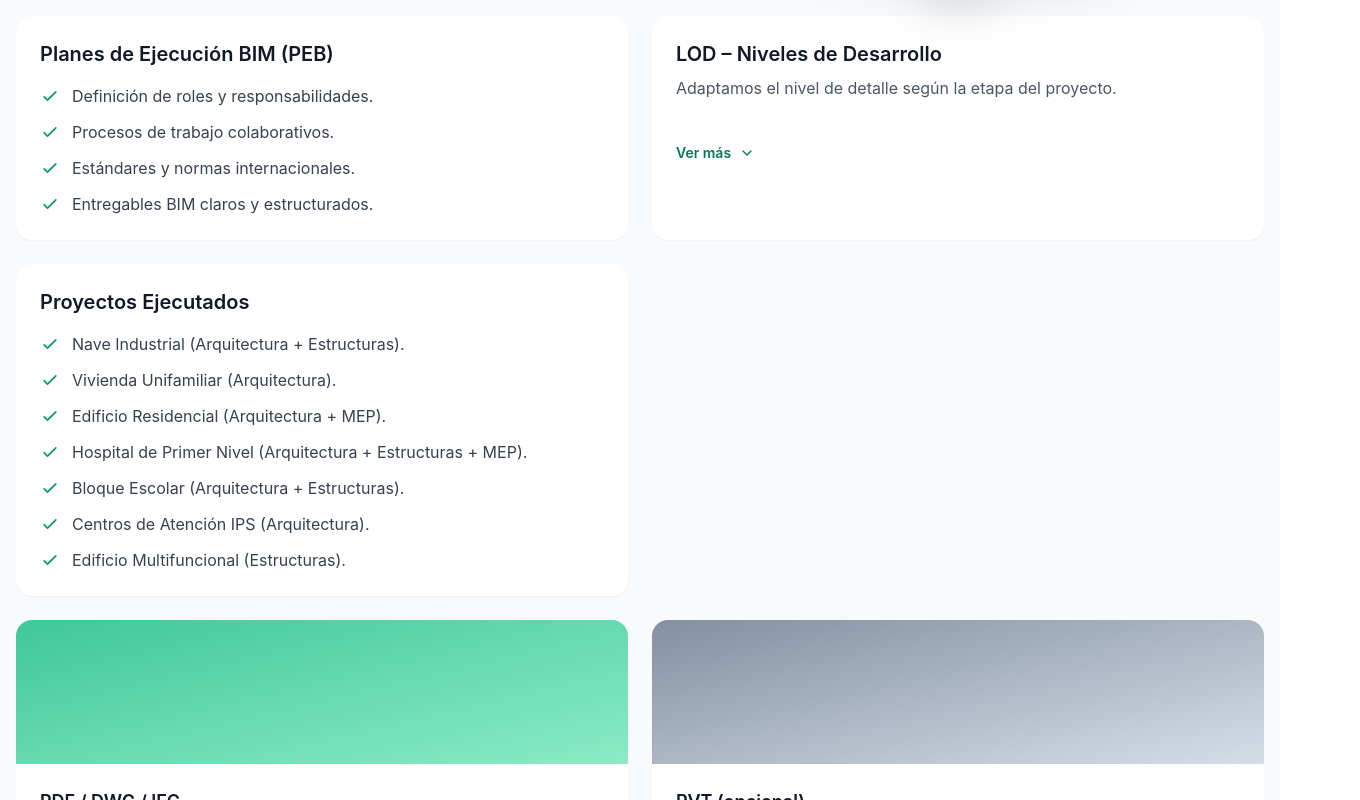
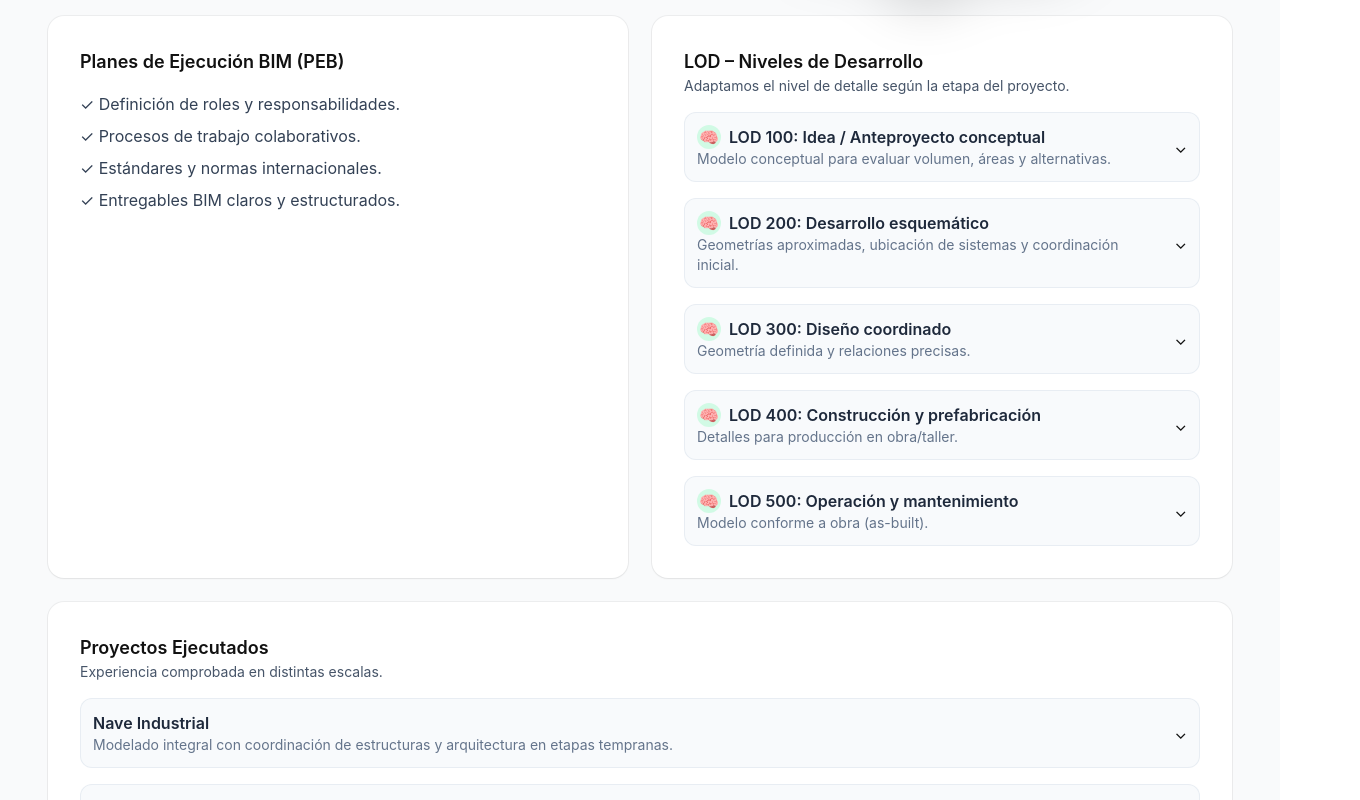
Before and after one commit to CivilesPro/pagina-principal, a React (Vite) app: page /modelado-bim in a window 1280 px wide. Shown: the part 1040-1840 px from the top of the page, 1360 px wide, since content can reach past the window. Built offline with nearby package versions, Linux system fonts and the light colour scheme.

Commit message:
Refactor BIM service layout with new collapsible sections

```diff
--- a/src/components/BimServiceCard.jsx
+++ b/src/components/BimServiceCard.jsx
@@ -6,24 +6,22 @@ export default function BimServiceCard({
   subtitle = "Desarrollamos tus proyectos bajo protocolos BIM para mayor eficiencia y coordinación.",
   phone = "+57 312 743 7848",
   wa = "https://wa.me/573127437848",
+  children,
 }) {
   const base = import.meta.env.BASE_URL;
 
   return (
-    // 1) El rectángulo permite desbordes y tiene las esquinas redondeadas
+    <section className="mx-auto max-w-7xl px-4 sm:px-6 lg:px-8">
+      {/* HERO VERDE */}
       <article className="relative overflow-visible rounded-3xl text-white">
-      {/* Fondo 1: gradiente */}
         <div className="absolute inset-0 rounded-3xl bg-gradient-to-r from-emerald-900 to-emerald-700" />
-      {/* Fondo 2: textura */}
         <div
           aria-hidden
           className="absolute inset-0 rounded-3xl bg-cover bg-center opacity-50 mix-blend-overlay"
           style={{ backgroundImage: `url(${base}bgverde.png)` }}
         />
-      {/* Brillo decorativo */}
         <div className="pointer-events-none absolute -right-24 -top-24 h-64 w-64 rounded-full bg-white/10 blur-3xl" />
 
-      {/* 2) Contenido. OJO: reservamos espacio a la derecha para la imagen absoluta */}
         <div className="relative p-8 md:p-12 md:pr-[360px]">
           <div className="flex items-center gap-2">
             <h2 className="whitespace-pre-line text-5xl md:text-6xl font-extrabold leading-none">
@@ -47,7 +45,6 @@ export default function BimServiceCard({
           </div>
         </div>
 
-      {/* 3) Ilustración ABSOLUTA que se sale del rectángulo */}
         <div className="pointer-events-none absolute hidden md:block -right-1 bottom-0 translate-y-6 z-10">
           <img
             src={`${base}bim-edificio.png`}
@@ -56,5 +53,11 @@ export default function BimServiceCard({
           />
         </div>
       </article>
+
+      {/* CONTENIDO INFERIOR (tarjetas blancas) */}
+      <div className="mt-10 grid gap-6 lg:grid-cols-2">
+        {children /* Aquí inyectaremos PEB, LOD y Proyectos como tarjetas */}
+      </div>
+    </section>
   );
 }
--- a/src/components/bim/LODList.jsx
+++ b/src/components/bim/LODList.jsx
@@ -1,15 +1,33 @@
-import CollapseItem from '../ui/CollapseItem';
-import ImageCarousel from '../ui/ImageCarousel';
 import { lodItems } from '../../data/BimDeepSections';
+import { useState } from 'react';
 
 const WHATS_NUMBER = '573127437848';
-const mkWhatsapp = (msg) => `https://wa.me/${WHATS_NUMBER}?text=${encodeURIComponent(msg)}`;
+const mkWsp = (msg) => `https://wa.me/${WHATS_NUMBER}?text=${encodeURIComponent(msg)}`;
+
+function Collapse({ title, subtitle, children }) {
+  const [open, setOpen] = useState(false);
+  return (
+    <div className="rounded-xl border border-slate-200/70 bg-slate-50">
+      <button
+        onClick={() => setOpen((o) => !o)}
+        className="w-full flex items-center justify-between gap-4 py-3 px-3"
+      >
+        <div className="text-left">
+          <div className="text-slate-800 font-semibold">{title}</div>
+          {subtitle && <div className="text-slate-500 text-sm">{subtitle}</div>}
+        </div>
+        <span className={`transition-transform ${open ? 'rotate-180' : ''}`}>⌄</span>
+      </button>
+      {open && <div className="px-3 pb-3">{children}</div>}
+    </div>
+  );
+}
 
 export default function LODList() {
   return (
     <div className="space-y-4">
       {lodItems.map((item) => (
-        <CollapseItem
+        <Collapse
           key={item.id}
           title={
             <span>
@@ -18,14 +36,12 @@ export default function LODList() {
             </span>
           }
           subtitle={item.short}
-          defaultOpen={false}
-          level="main"
         >
           <div className="grid grid-cols-1 lg:grid-cols-12 gap-6 lg:gap-8">
             <div className="lg:col-span-7">
               <p className="text-slate-600 text-sm md:text-base leading-6">{item.desc}</p>
               <a
-                href={mkWhatsapp(item.whatsMsg)}
+                href={mkWsp(item.whatsMsg)}
                 target="_blank"
                 rel="noopener noreferrer"
                 className="mt-3 inline-block text-xs text-slate-500 underline underline-offset-4 hover:text-slate-700"
@@ -34,10 +50,16 @@ export default function LODList() {
               </a>
             </div>
             <div className="lg:col-span-5">
-              <ImageCarousel images={item.images} />
+              <div className="relative aspect-video rounded-xl overflow-hidden bg-slate-100">
+                <img
+                  src={item.images?.[0]}
+                  alt="Visualización LOD"
+                  className="w-full h-full object-cover"
+                />
+              </div>
             </div>
           </div>
-        </CollapseItem>
+        </Collapse>
       ))}
     </div>
   );
--- a/src/components/bim/ProjectsList.jsx
+++ b/src/components/bim/ProjectsList.jsx
@@ -1,12 +1,28 @@
+import { executedProjects } from '../../data/BimDeepSections';
 import { useState } from 'react';
-import CollapseItem from '../ui/CollapseItem';
-import ImageFrame from '../ui/ImageFrame';
-import { executedProjects } from '../../data/BimDeepSections';
 
-function Chip({ active, children, onClick }) {
+function Collapse({ title, subtitle, children }) {
+  const [open, setOpen] = useState(false);
+  return (
+    <div className="rounded-xl border border-slate-200/70 bg-slate-50">
+      <button
+        onClick={() => setOpen((o) => !o)}
+        className="w-full flex items-center justify-between gap-4 py-3 px-3"
+      >
+        <div className="text-left">
+          <div className="text-slate-800 font-semibold">{title}</div>
+          {subtitle && <div className="text-slate-500 text-sm">{subtitle}</div>}
+        </div>
+        <span className={`transition-transform ${open ? 'rotate-180' : ''}`}>⌄</span>
+      </button>
+      {open && <div className="px-3 pb-3">{children}</div>}
+    </div>
+  );
+}
+
+function Chip({ active, onClick, children }) {
   return (
     <button
-      type="button"
       onClick={onClick}
       className={`px-2 py-1 rounded-full border text-xs ${active ? 'bg-slate-800 text-white border-slate-800' : 'hover:bg-slate-50'}`}
     >
@@ -19,68 +35,67 @@ export default function ProjectsList() {
   return (
     <div className="space-y-4">
       {executedProjects.map((p) => (
-        <ProjectItem key={p.id} project={p} />
+        <Project key={p.id} p={p} />
       ))}
     </div>
   );
 }
 
-function ProjectItem({ project }) {
-  const [activeDiscipline, setActiveDiscipline] = useState(project.disciplines?.[0] || null);
-  const [activeLOD, setActiveLOD] = useState(project.lodLevels?.[0] || null);
+function Project({ p }) {
+  const [disc, setDisc] = useState(p.disciplines?.[0] || null);
+  const [lod, setLOD] = useState(p.lodLevels?.[0] || null);
 
-  const resolveImage = () => {
-    const imgs = project.images || {};
-    if (imgs.imagesByDisciplineAndLOD?.[activeDiscipline]?.[activeLOD])
-      return imgs.imagesByDisciplineAndLOD[activeDiscipline][activeLOD];
-    if (imgs.imagesByDiscipline?.[activeDiscipline]) return imgs.imagesByDiscipline[activeDiscipline];
-    if (imgs.imagesByLOD?.[activeLOD]) return imgs.imagesByLOD[activeLOD];
-    return imgs.main || '';
-  };
+  const img = (() => {
+    const i = p.images || {};
+    if (i.imagesByDisciplineAndLOD?.[disc]?.[lod]) return i.imagesByDisciplineAndLOD[disc][lod];
+    if (i.imagesByDiscipline?.[disc]) return i.imagesByDiscipline[disc];
+    if (i.imagesByLOD?.[lod]) return i.imagesByLOD[lod];
+    return i.main || '';
+  })();
 
   return (
-    <CollapseItem title={project.name} subtitle={project.intro} level="main" defaultOpen={false}>
+    <Collapse title={p.name} subtitle={p.intro}>
       <div className="grid grid-cols-1 lg:grid-cols-12 gap-6 lg:gap-8">
         <div className="lg:col-span-7 space-y-4">
-          {project.disciplines?.length ? (
-            <CollapseItem title="Disciplina" level="sub">
+          {p.disciplines?.length ? (
+            <Collapse title="Disciplina">
               <div className="flex flex-wrap gap-2">
-                {project.disciplines.map((d) => (
-                  <Chip key={d} active={d === activeDiscipline} onClick={() => setActiveDiscipline(d)}>
+                {p.disciplines.map((d) => (
+                  <Chip key={d} active={d === disc} onClick={() => setDisc(d)}>
                     {d}
                   </Chip>
                 ))}
               </div>
-            </CollapseItem>
+            </Collapse>
           ) : null}
 
-          {project.lodLevels?.length ? (
-            <CollapseItem title="Nivel de Detalle (LOD)" level="sub">
+          {p.lodLevels?.length ? (
+            <Collapse title="Nivel de Detalle (LOD)">
               <div className="flex flex-wrap gap-2">
-                {project.lodLevels.map((l) => (
-                  <Chip key={l} active={l === activeLOD} onClick={() => setActiveLOD(l)}>
+                {p.lodLevels.map((l) => (
+                  <Chip key={l} active={l === lod} onClick={() => setLOD(l)}>
                     {l}
                   </Chip>
                 ))}
               </div>
-            </CollapseItem>
+            </Collapse>
           ) : null}
 
-          {project.complexity?.text ? (
-            <CollapseItem title={project.complexity.title || 'Tipo de Edificio y Complejidad'} level="sub" defaultOpen={false}>
-              <p className="text-slate-600 text-sm leading-6">{project.complexity.text}</p>
-            </CollapseItem>
+          {p.complexity?.text ? (
+            <Collapse title={p.complexity.title || 'Tipo de Edificio y Complejidad'}>
+              <p className="text-slate-600 text-sm leading-6">{p.complexity.text}</p>
+            </Collapse>
           ) : null}
 
-          <p className="text-xs text-slate-500">Entregables: {(project.deliverables || ['IFC', 'PDF', 'DWG']).join(' / ')}</p>
+          <p className="text-xs text-slate-500">Entregables: {(p.deliverables || ['IFC', 'PDF', 'DWG']).join(' / ')}</p>
         </div>
 
         <div className="lg:col-span-5">
-          <ImageFrame>
-            <img src={resolveImage()} alt={project.name} className="w-full h-full object-cover" />
-          </ImageFrame>
+          <div className="aspect-video rounded-xl overflow-hidden bg-slate-100">
+            <img src={img} alt={p.name} className="w-full h-full object-cover" />
+          </div>
         </div>
       </div>
-    </CollapseItem>
+    </Collapse>
   );
 }
--- a/src/pages/ModeladoBIMPage.jsx
+++ b/src/pages/ModeladoBIMPage.jsx
@@ -1,10 +1,8 @@
 import React from "react"
 import SEO from "../components/SEO.jsx"
 import BimServiceCard from "../components/BimServiceCard.jsx"
-import ServiceCard from "../components/ServiceCard.jsx"
-import ExpandableCard from "../components/ExpandableCard.jsx"
-import FormatsGrid from "../components/FormatsGrid.jsx"
-import BimDeepSections from "../components/BimDeepSections.jsx"
+import LODList from "../components/bim/LODList.jsx"
+import ProjectsList from "../components/bim/ProjectsList.jsx"
 
 const SITE_URL = "https://civilespro.com"
 
@@ -23,31 +21,6 @@ export default function ModeladoBIMPage() {
     description:
       "Integramos todas las disciplinas de un proyecto bajo estándares BIM, asegurando coordinación y eficiencia de principio a fin.",
   }
-
-  const pebItems = [
-    "Definición de roles y responsabilidades.",
-    "Procesos de trabajo colaborativos.",
-    "Estándares y normas internacionales.",
-    "Entregables BIM claros y estructurados.",
-  ]
-
-  const lodItems = [
-    "LOD 100: Idea / Anteproyecto conceptual.",
-    "LOD 200: Diseño preliminar.",
-    "LOD 300: Geometría precisa y coordinación.",
-    "LOD 400: Construcción y documentación.",
-    "LOD 500: Proyecto final para operación y mantenimiento.",
-  ]
-
-  const projectItems = [
-    "Nave Industrial (Arquitectura + Estructuras).",
-    "Vivienda Unifamiliar (Arquitectura).",
-    "Edificio Residencial (Arquitectura + MEP).",
-    "Hospital de Primer Nivel (Arquitectura + Estructuras + MEP).",
-    "Bloque Escolar (Arquitectura + Estructuras).",
-    "Centros de Atención IPS (Arquitectura).",
-    "Edificio Multifuncional (Estructuras).",
-  ]
 
   return (
     <>
@@ -87,23 +60,41 @@ export default function ModeladoBIMPage() {
             <BimServiceCard
               title={"Modelado BIM\nbajo protocolos ISO 19650"}
               subtitle="Integramos todas las disciplinas en un solo proyecto, asegurando eficiencia y coordinación desde la etapa conceptual hasta la construcción."
-            />
-          </div>
+            >
+              {/* Tarjeta PEB */}
+              <div className="rounded-2xl bg-white shadow-sm ring-1 ring-black/5 p-6 md:p-8">
+                <h3 className="text-lg font-semibold">Planes de Ejecución BIM (PEB)</h3>
+                <ul className="mt-4 space-y-2 text-slate-700">
+                  <li>✓ Definición de roles y responsabilidades.</li>
+                  <li>✓ Procesos de trabajo colaborativos.</li>
+                  <li>✓ Estándares y normas internacionales.</li>
+                  <li>✓ Entregables BIM claros y estructurados.</li>
+                </ul>
+              </div>
 
-          <div className="mt-10 grid gap-6 lg:grid-cols-2">
-            <ServiceCard title="Planes de Ejecución BIM (PEB)" items={pebItems} />
+              {/* Tarjeta LOD con colapsables por nivel */}
+              <div className="rounded-2xl bg-white shadow-sm ring-1 ring-black/5 p-6 md:p-8">
+                <h3 className="text-lg font-semibold">LOD – Niveles de Desarrollo</h3>
+                <p className="text-slate-600 text-sm">Adaptamos el nivel de detalle según la etapa del proyecto.</p>
+                <div className="mt-4">
+                  {/* contenido puro, sin tarjeta adicional */}
+                  <LODList />
+                </div>
+              </div>
 
-            <ExpandableCard
-              title="LOD – Niveles de Desarrollo"
-              intro="Adaptamos el nivel de detalle según la etapa del proyecto."
-              items={lodItems}
-            />
+              {/* Tarjeta Proyectos Ejecutados */}
+              <div className="rounded-2xl bg-white shadow-sm ring-1 ring-black/5 p-6 md:p-8 lg:col-span-2">
+                <h3 className="text-lg font-semibold">Proyectos Ejecutados</h3>
+                <p className="text-slate-600 text-sm">Experiencia comprobada en distintas escalas.</p>
+                <div className="mt-4">
+                  {/* contenido puro, sin tarjeta adicional */}
+                  <ProjectsList />
+                </div>
+              </div>
 
-            <ServiceCard title="Proyectos Ejecutados" items={projectItems} />
-
-            <div className="lg:col-span-2">
-              <FormatsGrid />
-            </div>
+              {/* Tarjeta Entregables (si la usas) */}
+              {/* <div className="rounded-2xl bg-white shadow-sm ring-1 ring-black/5 p-6 md:p-8 lg:col-span-2">...</div> */}
+            </BimServiceCard>
           </div>
         </div>
       </section>
@@ -125,7 +116,6 @@ export default function ModeladoBIMPage() {
         </div>
       </section>
 
-      <BimDeepSections />
     </>
   )
 }
```
Also changed, not shown: src/pages/Servicios.jsx (+7 -4 lines). Lines whose indentation alone changed are shown as unchanged.
